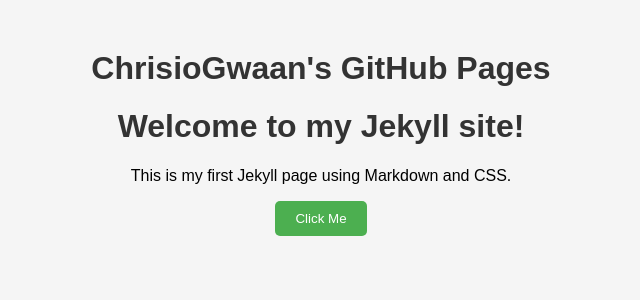
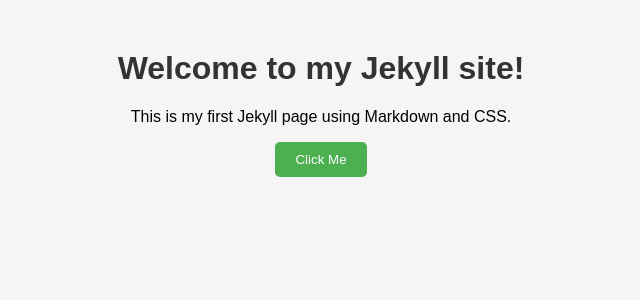
Before and after one commit to ChrisioGwaan/ChrisioGwaan.github.io, a Jekyll site: the page built from index.md, in a window 1280 px wide. Shown: the top 300 px of the page, without its empty margins (319-959 px from the left). Built offline with Jekyll 4.4.1, drawn with Linux system fonts in a browser that asks for light colours.

Commit message:
+fix: Comment out site title header in default layout

```diff
--- a/_layouts/default.html
+++ b/_layouts/default.html
@@ -6,10 +6,11 @@
     <meta name="viewport" content="width=device-width, initial-scale=1.0">
     <title>{{ page.title }} - {{ site.title }}</title>
     <link rel="stylesheet" href="/assets/style.css">
+    <link rel="icon" href="/favicon.ico" type="image/x-icon">
 </head>
 
 <body>
-    <h1>{{ site.title }}</h1>
+    <!-- <h1>{{ site.title }}</h1> -->
     <div>
         {{ content }}
     </div>
```
